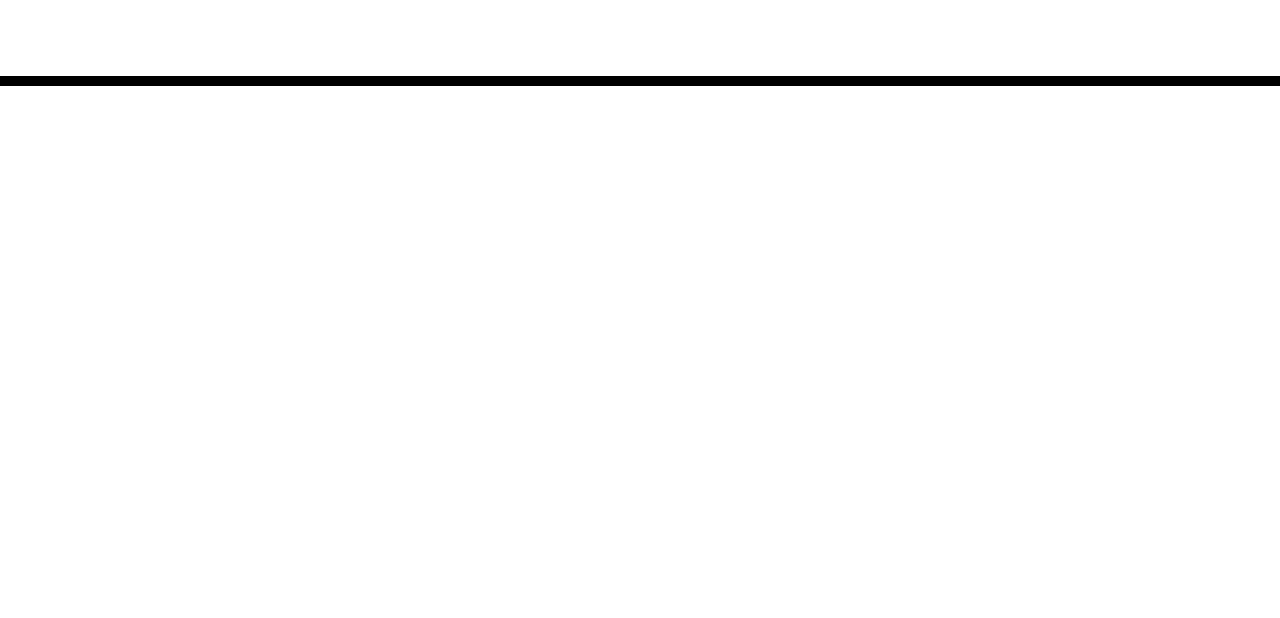
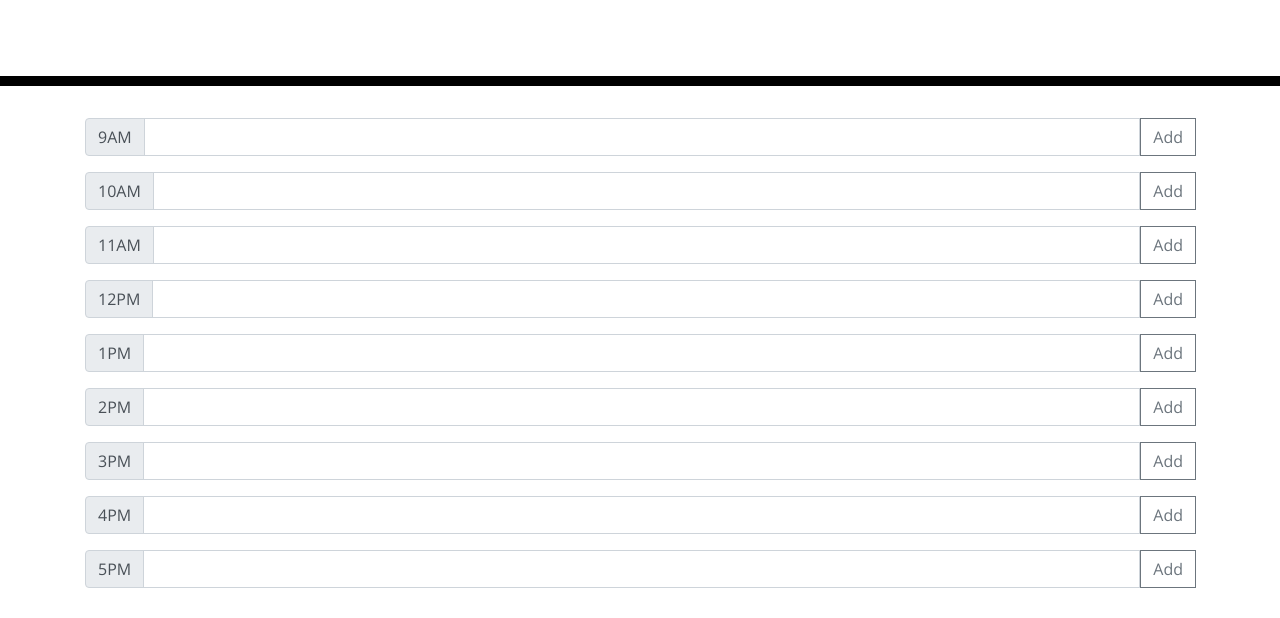
Before and after one commit to fyerra1/Day_Planner, a plain HTML site: page index.html in a window 1280 px wide. Shown: the part 182-800 px from the top of the page. Drawn offline with nearby package versions, Linux system fonts and the light colour scheme; files that its build step writes are made by us from their sources.

Commit message:
added timeblocks

```diff
--- a/index.html
+++ b/index.html
@@ -30,6 +30,87 @@
     </header>
     <div class="container">
       <!-- Timeblocks go here -->
+      <div class="input-group mb-3">
+        <div class="input-group-prepend">
+          <span class="input-group-text">9AM</span>
+        </div>
+        <input type="text" class="form-control" aria-label="Amount (to the nearest dollar)">
+        <div class="input-group-prepend">
+          <button class="btn btn-outline-secondary" type="button" id="button-addon1">Add</button>
+        </div>
+      </div>
+      <div class="input-group mb-3">
+      <div class="input-group-prepend">
+        <span class="input-group-text">10AM</span>
+      </div>
+      <input type="text" class="form-control" aria-label="Amount (to the nearest dollar)">
+      <div class="input-group-prepend">
+        <button class="btn btn-outline-secondary" type="button" id="button-addon2">Add</button>
+      </div>
+    </div>
+    <div class="input-group mb-3">
+    <div class="input-group-prepend">
+      <span class="input-group-text">11AM</span>
+    </div>
+    <input type="text" class="form-control" aria-label="Amount (to the nearest dollar)">
+    <div class="input-group-prepend">
+      <button class="btn btn-outline-secondary" type="button" id="button-addon3">Add</button>
+    </div>
+  </div>
+  <div class="input-group mb-3">
+  <div class="input-group-prepend">
+    <span class="input-group-text">12PM</span>
+  </div>
+  <input type="text" class="form-control" aria-label="Amount (to the nearest dollar)">
+  <div class="input-group-prepend">
+    <button class="btn btn-outline-secondary" type="button" id="button-addon4">Add</button>
+  </div>
+</div>
+<div class="input-group mb-3">
+<div class="input-group-prepend">
+  <span class="input-group-text">1PM</span>
+</div>
+<input type="text" class="form-control" aria-label="Amount (to the nearest dollar)">
+<div class="input-group-prepend">
+  <button class="btn btn-outline-secondary" type="button" id="button-addon5">Add</button>
+</div>
+</div>
+<div class="input-group mb-3">
+<div class="input-group-prepend">
+  <span class="input-group-text">2PM</span>
+</div>
+<input type="text" class="form-control" aria-label="Amount (to the nearest dollar)">
+<div class="input-group-prepend">
+  <button class="btn btn-outline-secondary" type="button" id="button-addon6">Add</button>
+</div>
+</div>
+<div class="input-group mb-3">
+<div class="input-group-prepend">
+  <span class="input-group-text">3PM</span>
+</div>
+<input type="text" class="form-control" aria-label="Amount (to the nearest dollar)">
+<div class="input-group-prepend">
+  <button class="btn btn-outline-secondary" type="button" id="button-addon7">Add</button>
+</div>
+</div>
+<div class="input-group mb-3">
+<div class="input-group-prepend">
+  <span class="input-group-text">4PM</span>
+</div>
+<input type="text" class="form-control" aria-label="Amount (to the nearest dollar)">
+<div class="input-group-prepend">
+  <button class="btn btn-outline-secondary" type="button" id="button-addon8">Add</button>
+</div>
+</div>
+<div class="input-group mb-3">
+<div class="input-group-prepend">
+  <span class="input-group-text">5PM</span>
+</div>
+<input type="text" class="form-control" aria-label="Amount (to the nearest dollar)">
+<div class="input-group-prepend">
+  <button class="btn btn-outline-secondary" type="button" id="button-addon9">Add</button>
+</div>
+</div>
     </div>
 
     <script src="https://cdnjs.cloudflare.com/ajax/libs/jquery/3.2.1/jquery.min.js"></script>
```
